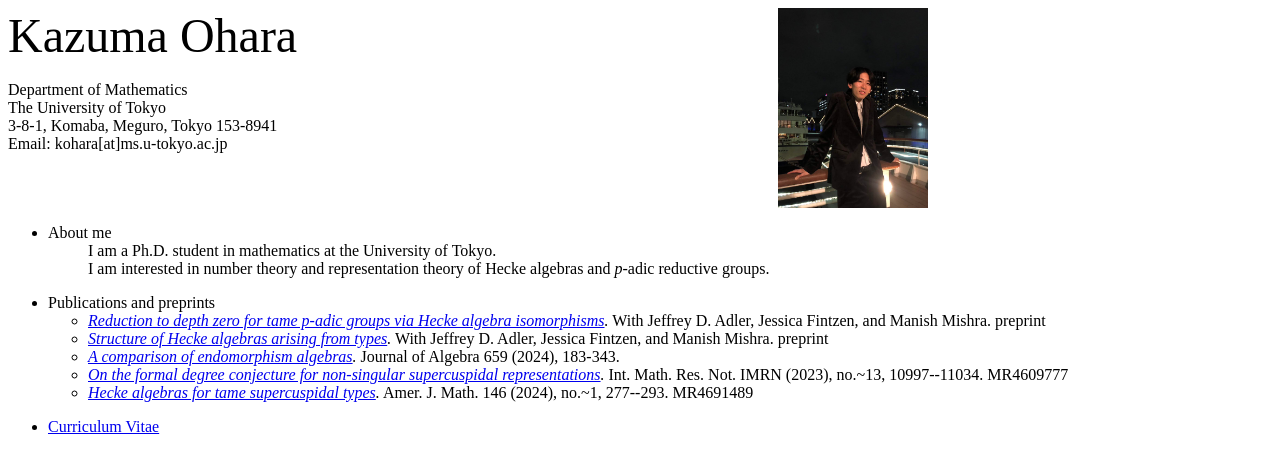
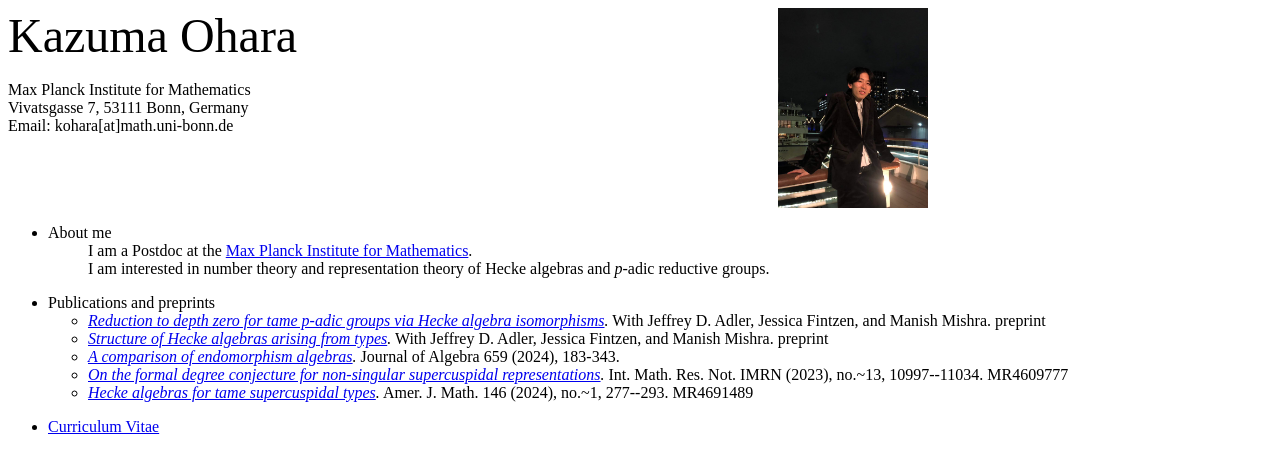
Before and after one commit to kazumaoharamath/kazumaoharamath.github.io, a plain HTML site: page index.html in a window 1280 px wide. Drawn offline with Linux system fonts and the light colour scheme.

Commit message:
Add files via upload

```diff
--- a/index.html
+++ b/index.html
@@ -8,10 +8,9 @@
   <td width=500 valign=top>
   <p> <font size="15"> Kazuma Ohara </font>
   <br>
-  <br>Department of Mathematics
-  <br>The University of Tokyo
-  <br>3-8-1, Komaba, Meguro, Tokyo 153-8941
-  <br>Email: kohara[at]ms.u-tokyo.ac.jp
+  <br>Max Planck Institute for Mathematics
+  <br>Vivatsgasse 7, 53111 Bonn, Germany
+  <br>Email: kohara[at]math.uni-bonn.de
   </p>
   </td>
   <td width=420 valign=top >
@@ -24,7 +23,7 @@
 <ul>
   <li>About me</li>
   <ul>
-    I am a Ph.D. student in mathematics at the University of Tokyo.
+    I am a Postdoc at the <a href="https://www.mpim-bonn.mpg.de">Max Planck Institute for Mathematics</a>.
   <br>
   I am interested in number theory and representation theory of Hecke algebras and <i>p</i>-adic reductive groups.
 </ul></ul>
```
Also changed, not shown: 1 other file.
